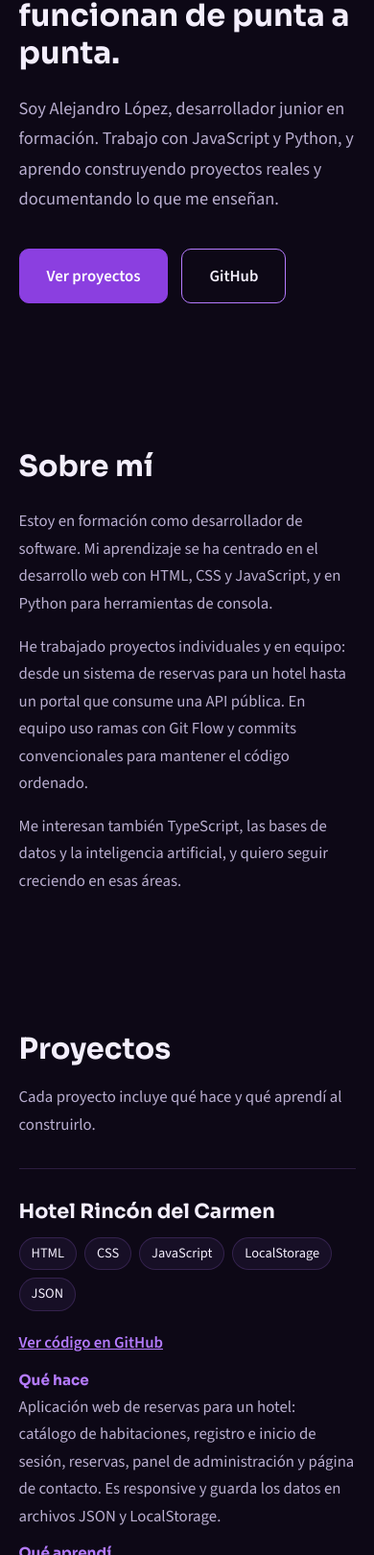
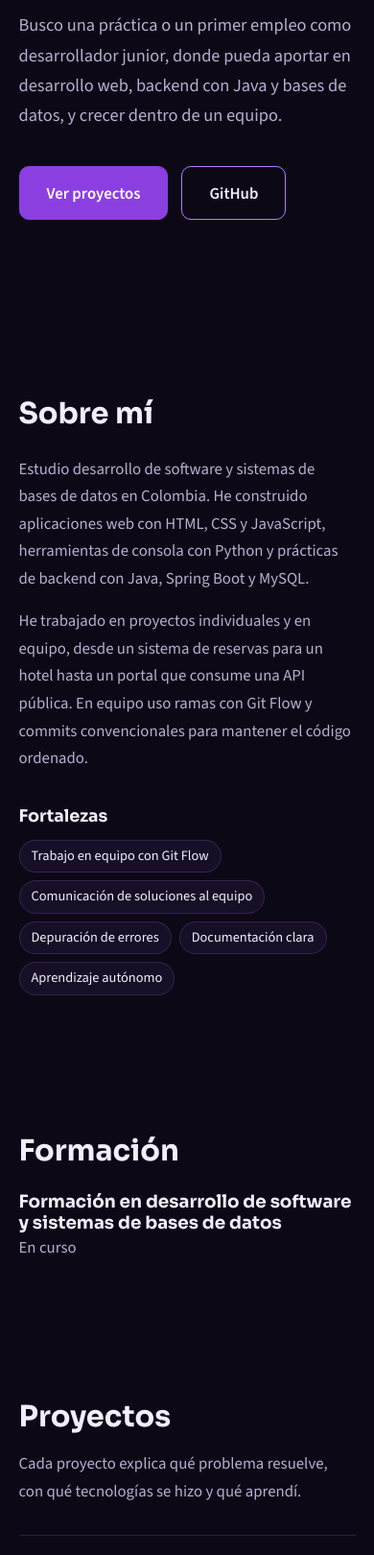
Before and after one commit to alejo-lopez09/Portafolio, a plain HTML site: page Portafolio/index.html in a window 390 px wide. Shown: the part 380-2000 px from the top of the page at 96% size. Drawn offline with nearby package versions, Linux system fonts and the light colour scheme.

```diff
--- a/Portafolio/index.html
+++ b/Portafolio/index.html
@@ -3,8 +3,11 @@
 <head>
     <meta charset="UTF-8">
     <meta name="viewport" content="width=device-width, initial-scale=1.0">
-    <title>Alejandro López | Desarrollador junior</title>
-    <meta name="description" content="Portafolio de Alejandro López, desarrollador junior en formación: aplicaciones web con JavaScript, herramientas con Python y trabajo con Git.">
+    <title>Alejandro López | Desarrollador de software junior</title>
+    <meta name="description" content="Portafolio de Alejandro López, desarrollador de software junior: aplicaciones web con JavaScript, backend con Java y Spring Boot, bases de datos MySQL y Git.">
+    <meta property="og:title" content="Alejandro López | Desarrollador de software junior">
+    <meta property="og:description" content="Proyectos con código, qué problema resuelve cada uno y qué aprendí construyéndolos.">
+    <meta property="og:type" content="website">
     <link rel="preconnect" href="https://fonts.googleapis.com">
     <link rel="preconnect" href="https://fonts.gstatic.com" crossorigin>
     <link href="https://fonts.googleapis.com/css2?family=Sora:wght@500;700&family=Source+Sans+3:wght@400;600&display=swap" rel="stylesheet">
@@ -15,6 +18,7 @@
         <a class="brand" href="#inicio">Alejandro López</a>
         <nav aria-label="Principal">
             <a href="#sobre-mi">Sobre mí</a>
+            <a href="#formacion">Formación</a>
             <a href="#proyectos">Proyectos</a>
             <a href="#habilidades">Habilidades</a>
             <a href="#contacto">Contacto</a>
@@ -23,42 +27,57 @@
 
     <main>
         <section class="hero" id="inicio">
-            <h1>Desarrollo aplicaciones web y herramientas que funcionan de punta a punta.</h1>
-            <p>Soy Alejandro López, desarrollador junior en formación. Trabajo con JavaScript y Python, y aprendo construyendo proyectos reales y documentando lo que me enseñan.</p>
-            <div class="actions">
-                <a class="btn" href="#proyectos">Ver proyectos</a>
-                <a class="btn ghost" href="https://github.com/alejo-lopez09" target="_blank" rel="noopener">GitHub</a>
+            <div class="hero-text">
+                <p class="role">Desarrollador de software junior · Web y backend</p>
+                <h1>Alejandro López</h1>
+                <p class="objective">Busco una práctica o un primer empleo como desarrollador junior, donde pueda aportar en desarrollo web, backend con Java y bases de datos, y crecer dentro de un equipo.</p>
+                <div class="actions" id="hero-actions">
+                    <a class="btn" href="#proyectos">Ver proyectos</a>
+                </div>
             </div>
+            <div id="photo-slot"></div>
         </section>
 
         <section id="sobre-mi">
             <h2>Sobre mí</h2>
             <div class="about">
-                <p>Estoy en formación como desarrollador de software. Mi aprendizaje se ha centrado en el desarrollo web con HTML, CSS y JavaScript, y en Python para herramientas de consola.</p>
-                <p>He trabajado proyectos individuales y en equipo: desde un sistema de reservas para un hotel hasta un portal que consume una API pública. En equipo uso ramas con Git Flow y commits convencionales para mantener el código ordenado.</p>
-                <p>Me interesan también TypeScript, las bases de datos y la inteligencia artificial, y quiero seguir creciendo en esas áreas.</p>
+                <p>Estudio desarrollo de software y sistemas de bases de datos en Colombia. He construido aplicaciones web con HTML, CSS y JavaScript, herramientas de consola con Python y prácticas de backend con Java, Spring Boot y MySQL.</p>
+                <p>He trabajado en proyectos individuales y en equipo, desde un sistema de reservas para un hotel hasta un portal que consume una API pública. En equipo uso ramas con Git Flow y commits convencionales para mantener el código ordenado.</p>
+            </div>
+            <h3 class="sub">Fortalezas</h3>
+            <ul class="tags" id="strengths"></ul>
+        </section>
+
+        <section id="formacion">
+            <h2>Formación</h2>
+            <div id="education"></div>
+            <div id="courses-wrap" hidden>
+                <h3 class="sub">Cursos y certificaciones</h3>
+                <ul class="plain" id="courses"></ul>
             </div>
         </section>
 
         <section id="proyectos">
             <h2>Proyectos</h2>
-            <p class="lead">Cada proyecto incluye qué hace y qué aprendí al construirlo.</p>
+            <p class="lead">Cada proyecto explica qué problema resuelve, con qué tecnologías se hizo y qué aprendí.</p>
             <div id="projects-container"></div>
+            <h3 class="sub">Otros repositorios</h3>
+            <ul class="plain" id="others-container"></ul>
         </section>
 
         <section id="habilidades">
-            <h2>Habilidades</h2>
+            <h2>Habilidades técnicas</h2>
             <div class="skills" id="skills-container"></div>
         </section>
 
         <section id="contacto">
             <h2>Contacto</h2>
-            <p>Estoy abierto a prácticas, proyectos y oportunidades junior. Mi código y mi proceso están en GitHub.</p>
-            <!-- TODO: agrega aquí tu correo y LinkedIn cuando los quieras mostrar -->
-            <a class="btn" href="https://github.com/alejo-lopez09" target="_blank" rel="noopener">github.com/alejo-lopez09</a>
+            <p>Estoy abierto a prácticas, proyectos y oportunidades junior. Escríbeme o revisa mi código en GitHub.</p>
+            <div class="actions" id="contact-links"></div>
         </section>
     </main>
 
+    <noscript><p style="padding:24px">Este portafolio necesita JavaScript para mostrar los proyectos. Mi código está en <a href="https://github.com/alejo-lopez09">github.com/alejo-lopez09</a>.</p></noscript>
     <footer><p>© 2026 Alejandro López</p></footer>
     <script src="script.js"></script>
 </body>
--- a/Portafolio/script.js
+++ b/Portafolio/script.js
@@ -1,70 +1,73 @@
-// Cada proyecto: alcance = qué hace; aprendizaje = qué dejó.
-// Si un campo queda vacío, la tarjeta simplemente no lo muestra.
+// ===== DATOS PERSONALES: lo que quede vacío ("") simplemente no se muestra =====
+const profile = {
+    github: "https://github.com/alejo-lopez09",
+    email: "",     // ej: "tucorreo@gmail.com"
+    linkedin: "",  // ej: "https://www.linkedin.com/in/tu-usuario"
+    cv: "",        // ej: "Alejandro_Lopez_CV.pdf" (sube el PDF a esta carpeta)
+    photo: ""      // ej: "foto.jpg" (opcional, foto profesional)
+};
+
+const strengths = ["Trabajo en equipo con Git Flow", "Comunicación de soluciones al equipo", "Depuración de errores", "Documentación clara", "Aprendizaje autónomo"];
+
+// Rellena también institución y fechas cuando quieras mostrarlas.
+const education = [
+    { title: "Formación en desarrollo de software y sistemas de bases de datos", place: "", period: "En curso" }
+];
+const courses = []; // ej: { name: "Nombre del curso", place: "Plataforma", year: "2026" }
+
+// Proyectos destacados. Opcionales: problema, rol, reto, demo, img (captura).
 const projects = [
     {
         name: "Hotel Rincón del Carmen",
         tags: ["HTML", "CSS", "JavaScript", "LocalStorage", "JSON"],
         alcance: "Aplicación web de reservas para un hotel: catálogo de habitaciones, registro e inicio de sesión, reservas, panel de administración y página de contacto. Es responsive y guarda los datos en archivos JSON y LocalStorage.",
-        aprendizaje: "Organizar un proyecto de varias páginas (CSS, JS y datos separados), crear componentes con JavaScript puro y simular persistencia sin backend.",
-        repo: "https://github.com/alejo-lopez09/Hotel_Rincon_DelCarmen"
+        problema: "",
+        rol: "",
+        reto: "Simular persistencia de datos sin backend, manteniendo separados CSS, JS y datos en un proyecto de varias páginas.",
+        aprendizaje: "Organizar un proyecto de varias páginas, crear componentes con JavaScript puro y simular persistencia sin backend.",
+        repo: "https://github.com/alejo-lopez09/Hotel_Rincon_DelCarmen",
+        demo: "", img: ""
     },
     {
         name: "Mini Portal de Colombia (API Colombia)",
         tags: ["JavaScript", "API REST", "async/await", "DOM"],
         alcance: "Portal que consume la API pública de Colombia y muestra departamentos, presidentes y áreas naturales, con búsqueda en tiempo real, mensaje de carga y manejo de errores.",
-        aprendizaje: "Consumir APIs con fetch y async/await, renderizar datos dinámicamente en el DOM y evitar que la app falle cuando la API no responde (try/catch).",
-        repo: "https://github.com/alejo-lopez09/Alejandro-Lopez-api-colombia"
+        problema: "",
+        rol: "",
+        reto: "Evitar que la aplicación se rompa cuando la API no responde.",
+        aprendizaje: "Consumir APIs con fetch y async/await, renderizar datos dinámicamente en el DOM y manejar errores con try/catch.",
+        repo: "https://github.com/alejo-lopez09/Alejandro-Lopez-api-colombia",
+        demo: "", img: ""
     },
     {
         name: "TaskFlow CLI",
         tags: ["Python", "JSON", "Git", "Trabajo en equipo"],
         alcance: "Gestor de tareas para la terminal: crear, listar, cambiar el estado y eliminar tareas, con persistencia en un archivo JSON entre ejecuciones. Desarrollado en equipo.",
-        aprendizaje: "Persistir datos con JSON, depurar un error de ruta al cargar el archivo y comunicar la solución al equipo para que la aplicara en sus ramas.",
-        repo: "https://github.com/alejo-lopez09/taskflow-cli"
-    },
-    {
-        name: "Git Flow y Conventional Commits",
-        tags: ["Git", "Git Flow", "GitHub"],
-        alcance: "Práctica documentada paso a paso del ciclo completo de Git Flow: feature, release y hotfix, con commits convencionales y estructura de ramas (master, develop y de apoyo).",
-        aprendizaje: "Trabajar con ramas por tipo de cambio y resolver un fallo real: las versiones no aparecían en git tag, así que localicé los commits y creé las etiquetas manualmente.",
-        repo: "https://github.com/alejo-lopez09/Alejandro_Lopez_gitFlow"
-    },
-    {
-        name: "Diario de Viaje",
-        tags: ["Git", "GitHub", "Markdown"],
-        alcance: "Diario con relatos y recomendaciones de 10 destinos, creado para practicar el flujo de trabajo con Git y GitHub.",
-        aprendizaje: "",
-        repo: "https://github.com/alejo-lopez09/Diario_De_Viaje_Git"
-    },
-    // TODO: completa estos tres. Escribe qué hace cada uno, con qué tecnologías y qué aprendiste.
-    {
-        name: "Control de Gastos",
-        tags: [],
-        alcance: "Aplicación para administrar y hacer seguimiento de gastos.",
-        aprendizaje: "",
-        repo: "https://github.com/alejo-lopez09/Control-de-gastos"
-    },
-    {
-        name: "Adición de Facturas HRC",
-        tags: [],
-        alcance: "Sistema para la gestión de facturas del Hotel Rincón del Carmen.",
-        aprendizaje: "",
-        repo: "https://github.com/alejo-lopez09/Adicion_De_Facturas_HRC"
-    },
-    {
-        name: "Base de Datos",
-        tags: [],
-        alcance: "Repositorio de prácticas con bases de datos.",
-        aprendizaje: "",
-        repo: "https://github.com/alejo-lopez09/Base-de-datos"
+        problema: "",
+        rol: "",
+        reto: "Un error de ruta al cargar el archivo JSON. Lo depuré y comuniqué la solución al equipo para que la aplicara en sus ramas.",
+        aprendizaje: "Persistir datos con JSON y depurar errores de rutas dentro de un flujo de trabajo en equipo.",
+        repo: "https://github.com/alejo-lopez09/taskflow-cli",
+        demo: "", img: ""
     }
 ];
 
+// Repositorios sin ficha completa: se listan solo con nombre y enlace.
+const others = [
+    { name: "Git Flow y Conventional Commits", text: "Práctica documentada del ciclo feature, release y hotfix. Las versiones no aparecían en git tag, así que localicé los commits y creé las etiquetas manualmente.", repo: "https://github.com/alejo-lopez09/Alejandro_Lopez_gitFlow" },
+    { name: "Diario de Viaje", text: "Relatos de 10 destinos para practicar Git y GitHub.", repo: "https://github.com/alejo-lopez09/Diario_De_Viaje_Git" },
+    { name: "Control de Gastos", text: "Aplicación para administrar gastos.", repo: "https://github.com/alejo-lopez09/Control-de-gastos" },
+    { name: "Adición de Facturas HRC", text: "Gestión de facturas del Hotel Rincón del Carmen.", repo: "https://github.com/alejo-lopez09/Adicion_De_Facturas_HRC" },
+    { name: "Base de Datos", text: "Prácticas con bases de datos.", repo: "https://github.com/alejo-lopez09/Base-de-datos" }
+];
+
 const skills = {
-    "Desarrollo web": ["HTML5", "CSS3", "JavaScript", "DOM", "fetch y async/await", "LocalStorage"],
-    "Python y datos": ["Python", "Aplicaciones de consola", "JSON", "APIs REST"],
-    "Colaboración": ["Git", "GitHub", "Git Flow", "Conventional Commits", "Trabajo en ramas"],
-    "En aprendizaje": ["TypeScript", "Bases de datos", "Inteligencia artificial"]
+    "Lenguajes": ["JavaScript", "Python", "Java", "SQL"],
+    "Frontend": ["HTML5", "CSS3", "DOM", "Diseño responsive"],
+    "Backend y APIs": ["Spring Boot", "Creación de APIs REST", "Consumo de APIs (fetch, async/await)", "n8n (automatización)"],
+    "Bases de datos": ["MySQL", "JSON", "LocalStorage"],
+    "Herramientas": ["Git", "GitHub", "Git Flow", "Conventional Commits", "Postman", "Depuración"],
+    "En aprendizaje": ["TypeScript", "Metodologías ágiles", "Inteligencia artificial"]
 };
 
 function el(tag, className, text) {
@@ -73,44 +76,81 @@ function el(tag, className, text) {
     if (text) node.textContent = text;
     return node;
 }
-
 function block(title, text) {
     const wrap = el("div", "block");
     wrap.append(el("h4", "", title), el("p", "", text));
     return wrap;
 }
+function link(text, href, className, label) {
+    const a = el("a", className, text);
+    a.href = href;
+    if (/^https?:/.test(href)) { a.target = "_blank"; a.rel = "noopener"; }
+    if (label) a.setAttribute("aria-label", label);
+    return a;
+}
+function list(items) {
+    const ul = el("ul", "tags");
+    items.forEach(t => ul.append(el("li", "", t)));
+    return ul;
+}
 
+// Hero y contacto
+const heroActions = document.getElementById("hero-actions");
+if (profile.cv) heroActions.append(link("Descargar hoja de vida", profile.cv, "btn ghost"));
+heroActions.append(link("GitHub", profile.github, "btn ghost"));
+if (profile.photo) {
+    const img = el("img", "photo");
+    img.src = profile.photo; img.alt = "Fotografía de Alejandro López";
+    document.getElementById("photo-slot").append(img);
+}
+const contact = document.getElementById("contact-links");
+if (profile.email) contact.append(link(profile.email, "mailto:" + profile.email, "btn"));
+if (profile.linkedin) contact.append(link("LinkedIn", profile.linkedin, "btn ghost"));
+contact.append(link("GitHub", profile.github, "btn ghost"));
+if (profile.cv) contact.append(link("Hoja de vida (PDF)", profile.cv, "btn ghost"));
+
+// Sobre mí y formación
+document.getElementById("strengths").append(...strengths.map(s => el("li", "", s)));
+const eduBox = document.getElementById("education");
+education.forEach(e => {
+    const row = el("div", "edu");
+    row.append(el("h3", "", e.title), el("p", "", [e.place, e.period].filter(Boolean).join(" · ")));
+    eduBox.append(row);
+});
+if (courses.length) {
+    document.getElementById("courses-wrap").hidden = false;
+    courses.forEach(c => document.getElementById("courses").append(el("li", "", [c.name, c.place, c.year].filter(Boolean).join(" · "))));
+}
+
+// Proyectos
 const container = document.getElementById("projects-container");
 projects.forEach(p => {
     const card = el("article", "project");
     const side = el("div", "project-side");
-    side.append(el("h3", "", p.name));
-    if (p.tags.length) {
-        const list = el("ul", "tags");
-        p.tags.forEach(t => list.append(el("li", "", t)));
-        side.append(list);
-    }
-    const link = el("a", "repo", "Ver código en GitHub");
-    link.href = p.repo;
-    link.target = "_blank";
-    link.rel = "noopener";
-    link.setAttribute("aria-label", `Ver código de ${p.name} en GitHub`);
-    side.append(link);
+    side.append(el("h3", "", p.name), list(p.tags));
+    const links = el("div", "project-links");
+    links.append(link("Ver código en GitHub", p.repo, "repo", `Ver código de ${p.name} en GitHub`));
+    if (p.demo) links.append(link("Ver aplicación en vivo", p.demo, "repo", `Ver ${p.name} funcionando`));
+    side.append(links);
 
     const body = el("div", "project-body");
-    if (p.alcance) body.append(block("Qué hace", p.alcance));
-    if (p.aprendizaje) body.append(block("Qué aprendí", p.aprendizaje));
-
+    if (p.img) { const i = el("img", "shot"); i.src = p.img; i.alt = `Captura de ${p.name}`; i.loading = "lazy"; body.append(i); }
+    [["Qué hace", p.alcance], ["Problema que resuelve", p.problema], ["Mi participación", p.rol], ["Reto y solución", p.reto], ["Qué aprendí", p.aprendizaje]]
+        .forEach(([t, x]) => { if (x) body.append(block(t, x)); });
     card.append(side, body);
     container.append(card);
 });
+const othersBox = document.getElementById("others-container");
+others.forEach(o => {
+    const li = el("li");
+    li.append(link(o.name, o.repo, "", `Ver código de ${o.name} en GitHub`), el("span", "", " — " + o.text));
+    othersBox.append(li);
+});
 
+// Habilidades
 const skillsContainer = document.getElementById("skills-container");
 Object.entries(skills).forEach(([group, items]) => {
     const col = el("div", "skill-group");
-    col.append(el("h3", "", group));
-    const list = el("ul", "tags");
-    items.forEach(i => list.append(el("li", "", i)));
-    col.append(list);
+    col.append(el("h3", "", group), list(items));
     skillsContainer.append(col);
 });
--- a/Portafolio/style.css
+++ b/Portafolio/style.css
@@ -20,9 +20,12 @@ main section{width:90%;max-width:980px;margin:auto;padding:72px 0}
 h2{font-size:1.9rem;margin-bottom:24px}
 .lead{color:var(--muted);margin:-8px 0 32px}
 
-.hero{padding:110px 0 80px}
-.hero h1{font-size:clamp(2rem,5vw,3.4rem);font-weight:700;max-width:22ch}
-.hero p{margin-top:24px;max-width:60ch;color:var(--muted);font-size:1.15rem}
+.hero{padding:100px 0 72px;display:flex;align-items:center;justify-content:space-between;gap:40px;flex-wrap:wrap}
+.hero-text{flex:1 1 420px}
+.hero h1{font-size:clamp(2.4rem,6vw,3.8rem);font-weight:700}
+.role{color:var(--accent);font-weight:600;margin-bottom:12px}
+.objective{margin-top:24px;max-width:60ch;color:var(--muted);font-size:1.15rem}
+.photo{width:200px;height:200px;object-fit:cover;border-radius:50%;border:2px solid var(--line)}
 .actions{display:flex;gap:14px;flex-wrap:wrap;margin-top:36px}
 .btn{display:inline-block;padding:13px 28px;border-radius:10px;text-decoration:none;font-weight:600;background:var(--accent-strong);color:#fff;border:1px solid var(--accent-strong);transition:background .2s}
 .btn:hover{background:#9d52ee}
@@ -47,6 +50,12 @@ h2{font-size:1.9rem;margin-bottom:24px}
 .skill-group h3{font-size:1.05rem;margin-bottom:12px}
 
 #contacto p{max-width:60ch;color:var(--muted);margin-bottom:24px}
+h3.sub{font-size:1.1rem;margin:36px 0 14px}
+.edu h3{font-size:1.15rem}.edu p{color:var(--muted)}
+.plain{list-style:none;display:grid;gap:10px;max-width:72ch}
+.plain a{color:var(--accent);font-weight:600}.plain span{color:var(--muted)}
+.project-links{display:grid;gap:4px}
+.shot{width:100%;border-radius:10px;border:1px solid var(--line);margin-bottom:20px}
 footer{text-align:center;padding:40px 20px;color:var(--muted);border-top:1px solid var(--line)}
 
 @media (max-width:720px){
```
Also changed, not shown: 1 other file.
